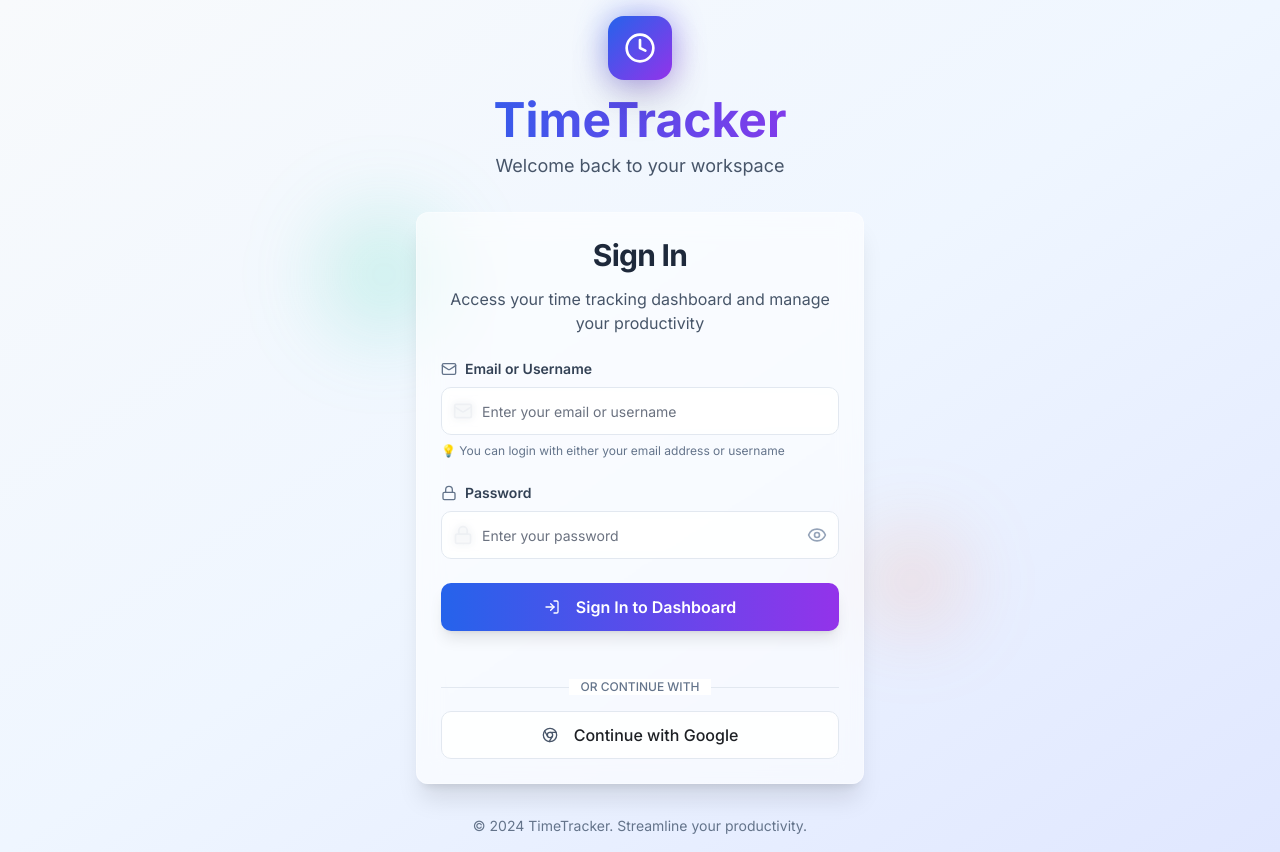
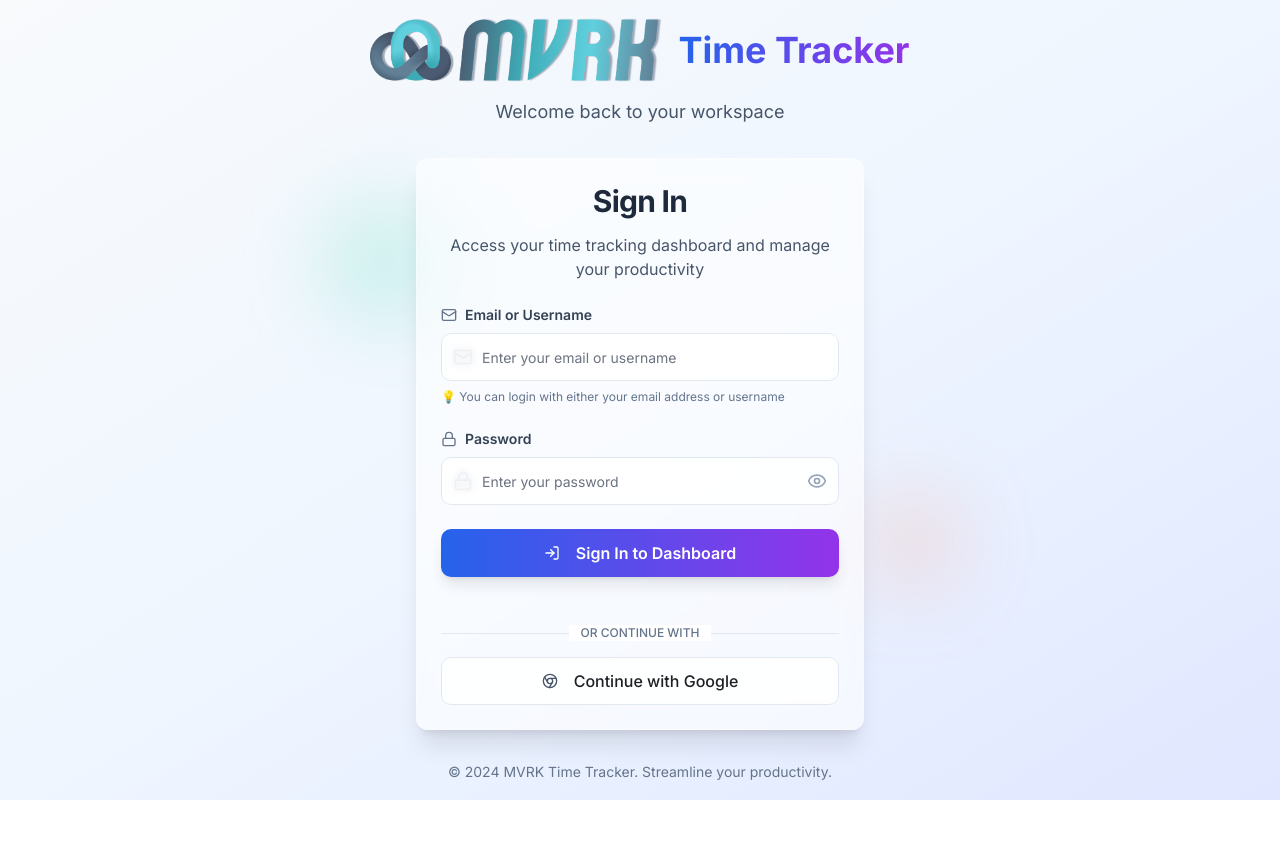
Before and after one commit to Qasim21569/timetracker.mvrk, a React (Vite) app in the folder frontend/: page /login in a window 1280 px wide. After the commit the page ends 800 px from the top, so only its background shows below. Built offline with nearby package versions, Linux system fonts and the light colour scheme; what @react-pdf/renderer would draw is missing.

Commit message:
deployemnt commit

```diff
--- a/frontend/index.html
+++ b/frontend/index.html
@@ -3,12 +3,13 @@
   <head>
     <meta charset="UTF-8" />
     <meta name="viewport" content="width=device-width, initial-scale=1.0" />
-    <title>sleek-time-compass-frontend</title>
-    <meta name="description" content="Time Tracker Project" />
-    <meta name="author" content="" />
+    <link rel="icon" type="image/png" href="/logo-color.png" />
+    <title>MVRK Time Tracker</title>
+    <meta name="description" content="MVRK Time Tracker - Professional time tracking and project management" />
+    <meta name="author" content="MVRK" />
 
-    <meta property="og:title" content="sleek-time-compass-frontend" />
-    <meta property="og:description" content="Time Tracker Project" />
+    <meta property="og:title" content="MVRK Time Tracker" />
+    <meta property="og:description" content="MVRK Time Tracker - Professional time tracking and project management" />
     <meta property="og:type" content="website" />
 
     <meta name="twitter:card" content="summary_large_image" />
--- a/frontend/src/components/AddUserForm.tsx
+++ b/frontend/src/components/AddUserForm.tsx
@@ -206,7 +206,7 @@
 
   // Format credentials for copying
   const formatCredentials = (details: CreatedUserDetails) => {
-    return `TimeTracker Account Created
+    return `MVRK Time Tracker Account Created
 
 Name: ${details.name}
 Username: ${details.username}
--- a/frontend/src/components/layout/Header.tsx
+++ b/frontend/src/components/layout/Header.tsx
@@ -4,10 +4,10 @@
 import { Avatar, AvatarFallback, AvatarImage } from '@/components/ui/avatar';
 import { DropdownMenu, DropdownMenuContent, DropdownMenuItem, DropdownMenuSeparator, DropdownMenuTrigger } from '@/components/ui/dropdown-menu';
 import { useAuth } from '@/contexts/AuthContext';
-import { Building, Home, Users, Briefcase, BarChart3, LogOut, Settings, ChevronDown, Clock } from 'lucide-react';
+import { Building, Home, Users, Briefcase, BarChart3, LogOut, Settings, ChevronDown } from 'lucide-react';
 
 const getPageTitle = (pathname: string): string => {
-  if (pathname === '/') return 'Time Tracking';
+  if (pathname === '/') return 'MVRK Time Tracker';
   if (pathname.startsWith('/users')) return 'User Management';
   if (pathname.startsWith('/projects')) return 'Project Management';
   if (pathname.startsWith('/reports')) return 'Reports';
@@ -43,14 +43,9 @@
       <div className="container mx-auto flex h-16 items-center justify-between px-4 md:px-6">
         {/* Logo and Company Name - Enhanced */}
         <div className="flex items-center gap-3">
-          <Link to="/" className="flex items-center gap-3 group">
-            <div className="relative">
-              <div className="absolute inset-0 bg-gradient-to-br from-blue-600 to-purple-600 rounded-lg blur-md opacity-60 group-hover:opacity-80 transition-opacity duration-300"></div>
-              <div className="relative bg-gradient-to-br from-blue-600 to-purple-600 p-2 rounded-lg shadow-lg">
-                <Clock className="h-5 w-5 text-white" />
-              </div>
-            </div>
-            <span className="text-xl font-bold gradient-text">TimeTracker</span>
+          <Link to="/" className="flex items-center gap-3 group hover:opacity-80 transition-opacity duration-300">
+            <img src="/logo-color.png" alt="MVRK" className="h-8 w-auto" />
+            <span className="text-xl font-bold gradient-text">MVRK Time Tracker</span>
           </Link>
         </div>
 
--- a/frontend/src/pages/Index.tsx
+++ b/frontend/src/pages/Index.tsx
@@ -34,7 +34,7 @@
 
           <div className="card-enhanced rounded-2xl p-6 md:p-8">
             <div className="space-y-2">
-              <h1 className="text-3xl md:text-4xl font-bold gradient-text">Time Tracking</h1>
+              <h1 className="text-3xl md:text-4xl font-bold gradient-text">MVRK Time Tracker</h1>
               <p className="text-base md:text-lg text-slate-600 max-w-2xl">
                 Track your personal work hours, {currentUser?.name}
               </p>
@@ -57,7 +57,7 @@
         {/* Header indicating this is personal time tracking */}
         <div className="mb-6">
           <h1 className="text-3xl font-bold text-gray-900 dark:text-white">
-            Time Tracking
+MVRK Time Tracker
           </h1>
           <p className="text-gray-600 dark:text-gray-400 mt-2">
             Track your work hours, {currentUser?.name}
--- a/frontend/src/pages/Login.tsx
+++ b/frontend/src/pages/Login.tsx
@@ -5,7 +5,7 @@
 import { Label } from '@/components/ui/label';
 import { Card, CardContent, CardDescription, CardFooter, CardHeader, CardTitle } from '@/components/ui/card';
 import { useAuth } from '@/contexts/AuthContext';
-import { Mail, Lock, LogIn, Chrome, Clock, Eye, EyeOff } from 'lucide-react';
+import { Mail, Lock, LogIn, Chrome, Eye, EyeOff } from 'lucide-react';
 
 const LoginPage = () => {
   const [email, setEmail] = useState('');
@@ -31,15 +31,10 @@
       <div className="relative z-10 w-full max-w-md">
         {/* Enhanced Logo Section */}
         <div className="text-center mb-8">
-          <div className="flex items-center justify-center mb-4">
-            <div className="relative">
-              <div className="absolute inset-0 bg-gradient-to-br from-blue-600 to-purple-600 rounded-2xl blur-lg opacity-60 animate-pulse"></div>
-              <div className="relative bg-gradient-to-br from-blue-600 to-purple-600 p-4 rounded-2xl shadow-2xl">
-                <Clock className="h-8 w-8 text-white" />
-              </div>
-            </div>
+          <div className="flex items-center justify-center gap-4 mb-4">
+            <img src="/logo-color.png" alt="MVRK" className="h-16 w-auto" />
+            <h1 className="text-3xl md:text-4xl font-bold gradient-text whitespace-nowrap">Time Tracker</h1>
           </div>
-          <h1 className="text-4xl md:text-5xl font-bold gradient-text mb-2">TimeTracker</h1>
           <p className="text-slate-600 text-lg">Welcome back to your workspace</p>
         </div>
 
@@ -157,7 +152,7 @@
 
         {/* Footer */}
         <div className="text-center mt-8 text-slate-500 text-sm">
-          <p>© 2024 TimeTracker. Streamline your productivity.</p>
+          <p>© 2024 MVRK Time Tracker. Streamline your productivity.</p>
         </div>
       </div>
     </div>
--- a/frontend/src/services/api.ts
+++ b/frontend/src/services/api.ts
@@ -1,4 +1,4 @@
-// API service layer for Time Tracker application
+// API service layer for MVRK Time Tracker application
 import { User, Project, TimeEntry, UserRole } from '@/data/dummyData';
 
 // Base configuration - Environment-based API URL
```
Also changed, not shown: 2 other files (tests, documents, lock files or other folders).
